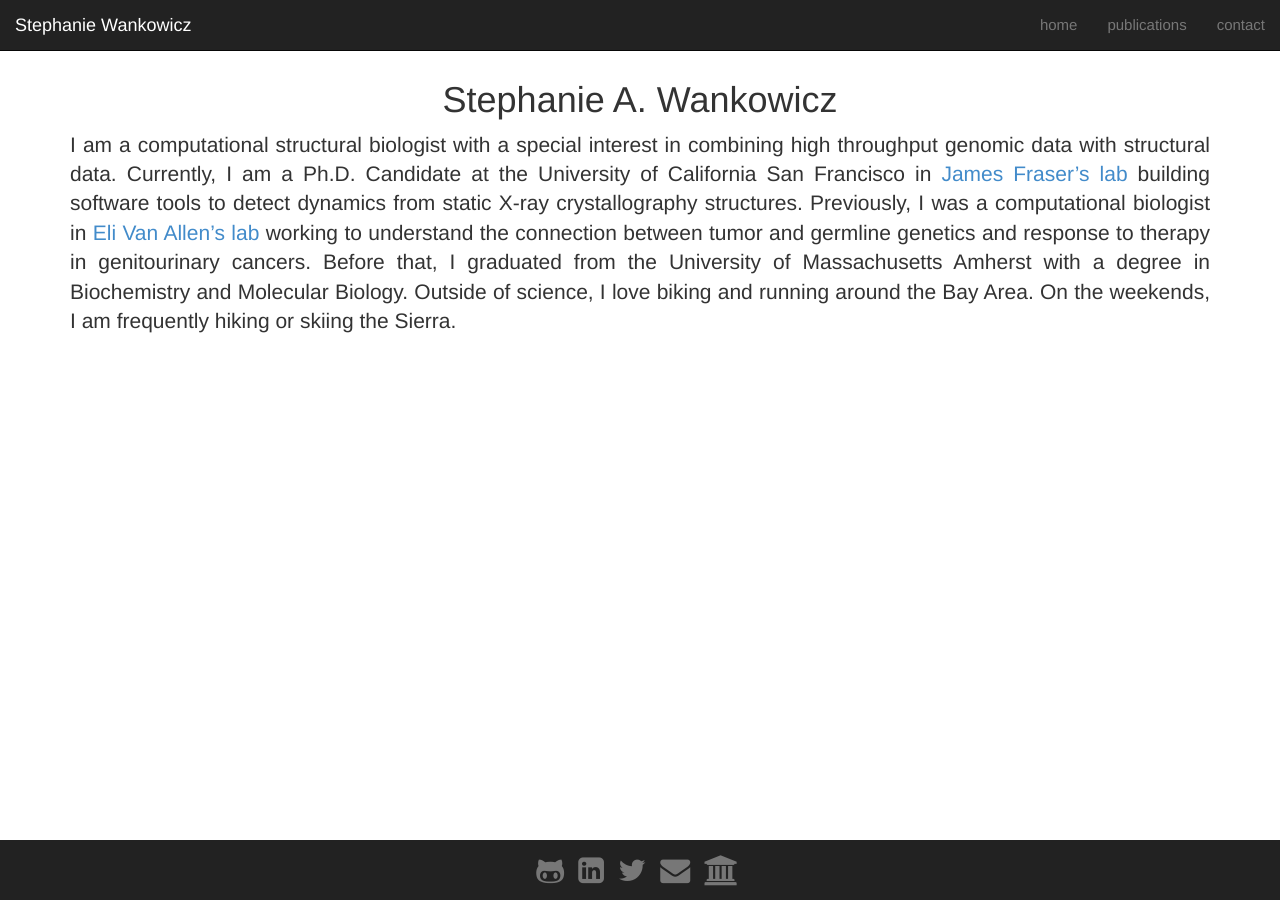
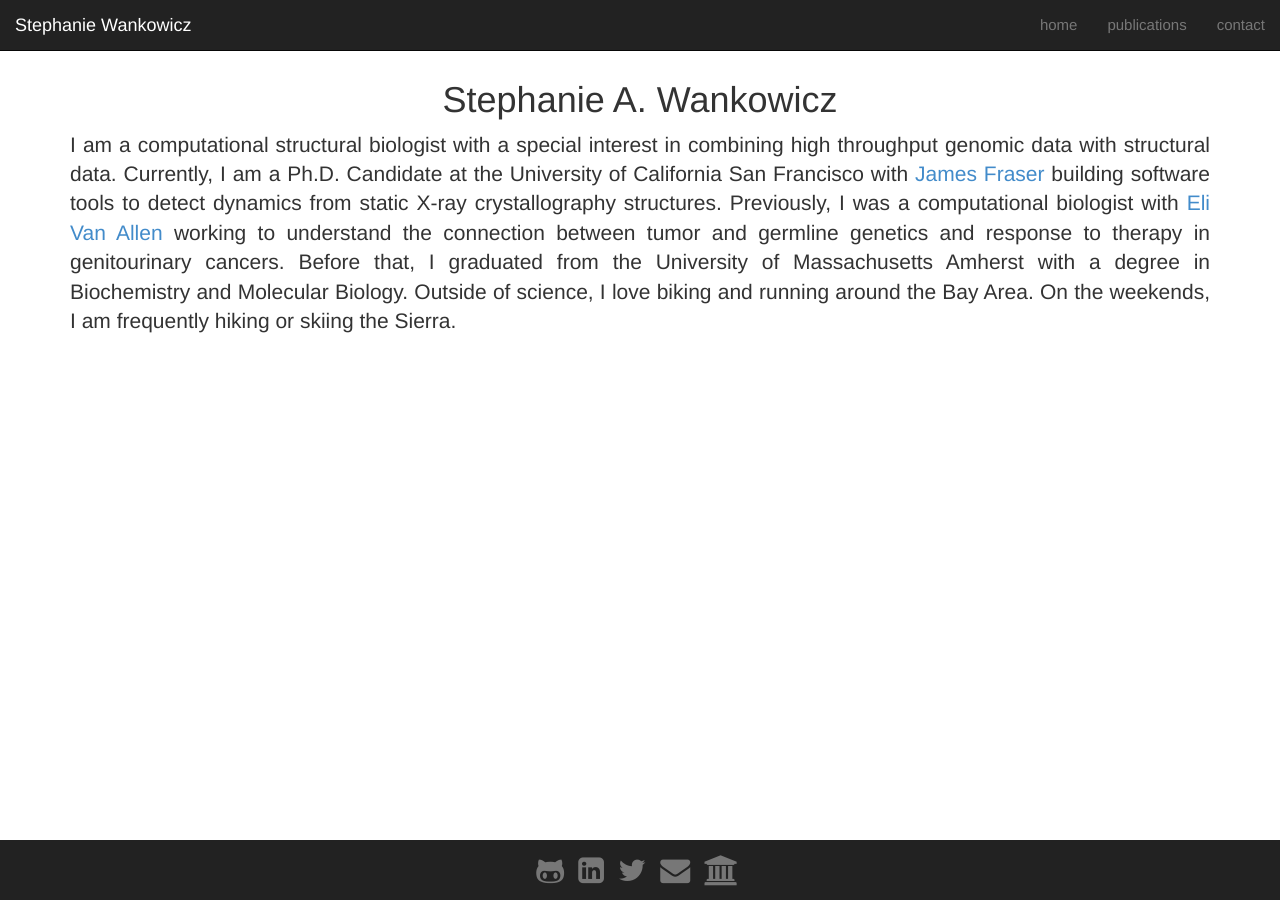
Before and after one commit to stephaniewankowicz/stephaniewankowicz.github.io, a Jekyll site: the page built from index.md, in a window 1280 px wide. Built offline with Jekyll 4.4.1, drawn with Linux system fonts in a browser that asks for light colours; nearby versions of some CDN libraries; library files that are not in the unit come from our copies.

Commit message:
Update index.md
fixing lab links

```diff
--- a/index.md
+++ b/index.md
@@ -8,9 +8,9 @@
 <h1 class="text-center">Stephanie A. Wankowicz</h1>
 
 <p class="lead text-justify">
-I am a computational structural biologist with a special interest in combining high throughput genomic data with structural data. Currently, I am a Ph.D. Candidate at the University of California San Francisco in [James Fraser's lab](FraserLab.com) building software tools to detect dynamics from static X-ray crystallography structures.
+I am a computational structural biologist with a special interest in combining high throughput genomic data with structural data. Currently, I am a Ph.D. Candidate at the University of California San Francisco with [James Fraser](https://fraserlab.com/) building software tools to detect dynamics from static X-ray crystallography structures.
 
-Previously, I was a computational biologist in [Eli Van Allen's lab](vanallenlab.dana-farber.org) working to understand the connection between tumor and germline genetics and response to therapy in genitourinary cancers. Before that, I graduated from the University of Massachusetts Amherst with a degree in Biochemistry and Molecular Biology.
+Previously, I was a computational biologist with [Eli Van Allen](https://vanallenlab.dana-farber.org/) working to understand the connection between tumor and germline genetics and response to therapy in genitourinary cancers. Before that, I graduated from the University of Massachusetts Amherst with a degree in Biochemistry and Molecular Biology.
 
 Outside of science, I love biking and running around the Bay Area. On the weekends, I am frequently hiking or skiing the Sierra.
 </p>
```
